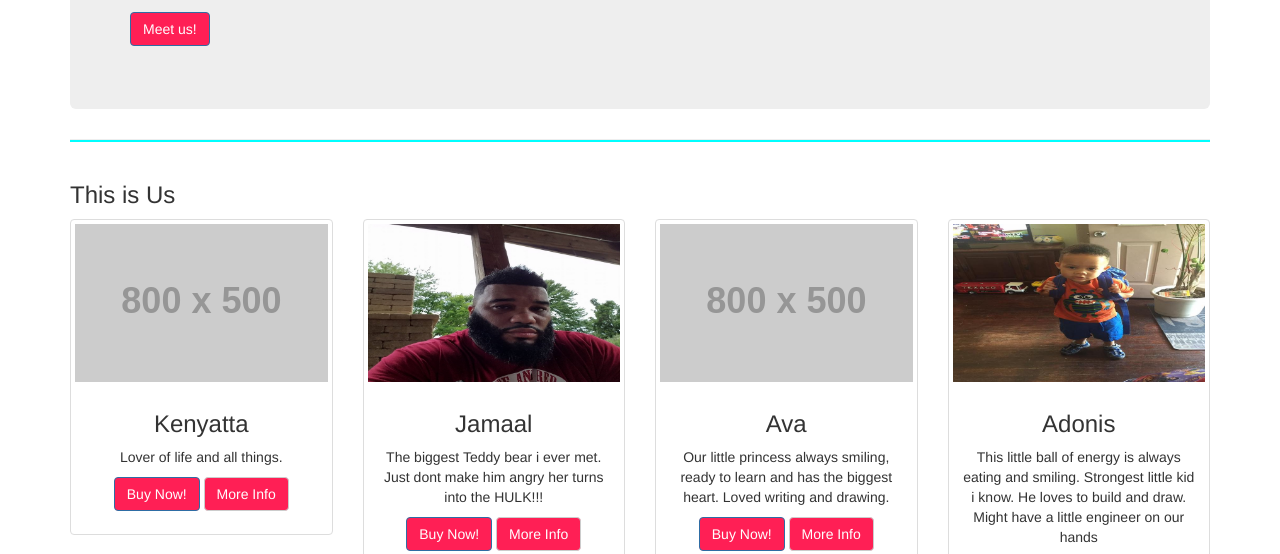
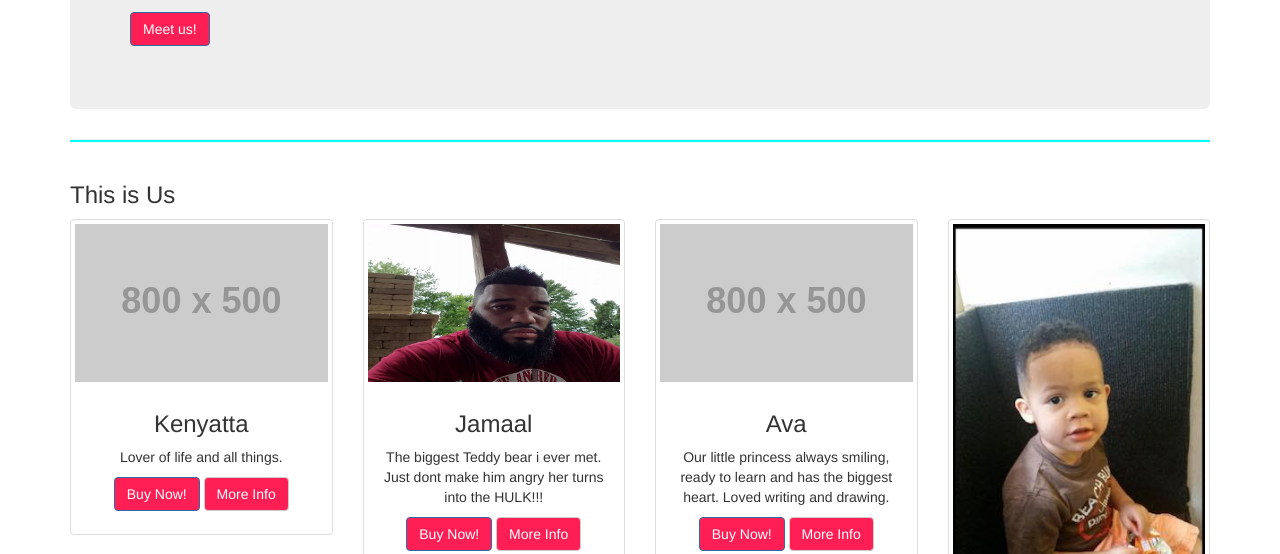
Before and after one commit to KenyattaMadison/My-Favorite-Things-, a plain HTML site: page family.html in a window 1280 px wide. Shown: the part 230-784 px from the top of the page. Drawn offline with nearby package versions, Linux system fonts and the light colour scheme; placeholder pictures from the web are drawn by us.

Commit message:
Update family.html

```diff
--- a/family.html
+++ b/family.html
@@ -134,7 +134,7 @@
 
             <div class="col-md-3 col-sm-6 hero-feature">
                 <div class="thumbnail">
-                    <img src="image/aj2.jpg">
+                    <img src="image/aj1.jpg">
                     <div class="caption">
                         <h3>Adonis</h3>
                         <p>This little ball of energy is always eating and smiling. Strongest little kid i know. He loves to build and draw. Might have a little engineer on our hands</p>
```
